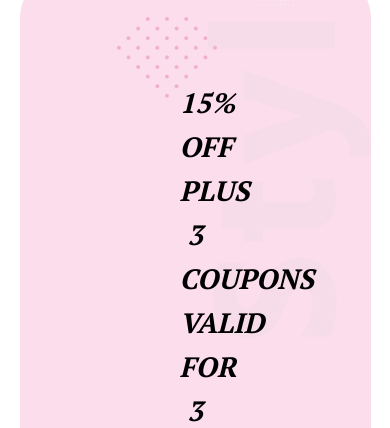
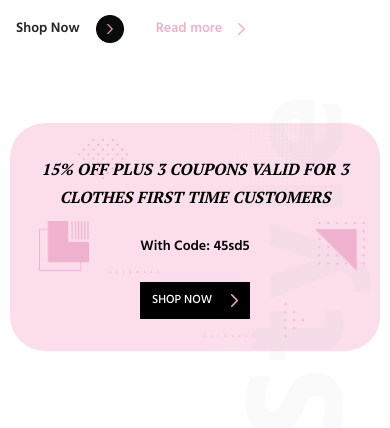
Before and after one commit to The-Anomaly/Jungle, a PHP site: page / in a window 390 px wide; the page is wider, and only the part inside the window is pictured. Shown: the part 2874-3302 px from the top of that part. Run offline with PHP 8.4, Linux system fonts and the light colour scheme.

Commit message:
The Hems - responsiveness complete \(0_0)/

```diff
--- a/The Hems/index.html
+++ b/The Hems/index.html
@@ -2,6 +2,28 @@
 <html>
   <head>
     <title>The Hems</title>
+    <meta content="width=device-width, initial-scale=1" name="viewport" />
+    <link
+      rel="stylesheet"
+      href="https://stackpath.bootstrapcdn.com/bootstrap/4.1.3/css/bootstrap.min.css"
+      integrity="sha384-MCw98/SFnGE8fJT3GXwEOngsV7Zt27NXFoaoApmYm81iuXoPkFOJwJ8ERdknLPMO"
+      crossorigin="anonymous"
+    />
+    <script
+      src="https://code.jquery.com/jquery-3.3.1.slim.min.js"
+      integrity="sha384-q8i/X+965DzO0rT7abK41JStQIAqVgRVzpbzo5smXKp4YfRvH+8abtTE1Pi6jizo"
+      crossorigin="anonymous"
+    ></script>
+    <script
+      src="https://cdnjs.cloudflare.com/ajax/libs/popper.js/1.14.3/umd/popper.min.js"
+      integrity="sha384-ZMP7rVo3mIykV+2+9J3UJ46jBk0WLaUAdn689aCwoqbBJiSnjAK/l8WvCWPIPm49"
+      crossorigin="anonymous"
+    ></script>
+    <script
+      src="https://stackpath.bootstrapcdn.com/bootstrap/4.1.3/js/bootstrap.min.js"
+      integrity="sha384-ChfqqxuZUCnJSK3+MXmPNIyE6ZbWh2IMqE241rYiqJxyMiZ6OW/JmZQ5stwEULTy"
+      crossorigin="anonymous"
+    ></script>
     <link rel="stylesheet" href="style.css" />
     <style>
       @import url("https://fonts.googleapis.com/css2?family=Hind:wght@500;600&family=PT+Serif:wght@400;700&display=swap");
--- a/The Hems/style.css
+++ b/The Hems/style.css
@@ -112,7 +112,7 @@ body {
     cursor: pointer;
 }
 .woman {
-    width: 45vw;
+    width: 100%;
 }
 
 /*Second & Third Section - Ladies & Gents Collection*/
@@ -332,7 +332,7 @@ body {
 .yourstyle {
     background-image: url("./assets/brand.svg");
     color: #ffffff;
-    opacity: 80;
+    opacity: 80%;
     background-repeat: no-repeat;
     background-size: cover;
     padding: 14rem 12rem;
@@ -354,13 +354,18 @@ body {
     margin: auto;
     cursor: pointer;
 }
-
+.ladiescarousel {
+    display: none;
+}
 
 /*Responsiveness*/
 @media(max-width: 1000px) {
     .firstsectxt {
         font-size: 5.3vw;
         padding: 1rem 2rem;
+    }
+    .clothesthat {
+        margin-left: 15%;
     }
     .navlinksec {
         margin-right: 0;
@@ -407,10 +412,10 @@ body {
         width: 170px;
     }
     .yourstyle {
-        padding: 12rem 10rem;
+        padding: 12rem 9rem;
     }
     .yourstyletxt {
-        font-size: 56px;
+        font-size: 54px;
     }
     .yourstylebtn {
         font-size: 28px;
@@ -422,3 +427,322 @@ body {
         left: 28%;
     }
 }
+
+@media (max-width: 800px) {
+    .navbar {
+        padding: 2rem 1rem 2rem 1.5rem;
+    }
+    .navlinksec {
+        width: 300px;
+        font-size: 85%;
+    }
+    .navlogo {
+        font-size: 120%;
+    }
+    .navctrl {
+        width: 70px;
+        height: 14px;
+    }
+    .navicon {
+        width: 14px;
+    }
+    .navicon:hover {
+        width: 15px;
+    }
+    .ellipse {
+        top: 2rem;
+        right: 1rem;
+    }
+    .landingsection {
+        padding-left: 1.5rem;
+    }
+    .clothesthat {
+        margin-left: 0;
+    }
+    .firstsectxt {
+        font-size: 55px;
+        width: 400px;
+        padding: 2rem;
+    }
+    .woman {
+        display: none;
+    }
+    .brand {
+        flex-direction: column;
+    }
+    .brandtxt {
+        padding: 6rem 14%;
+        width: 100%;
+        font-size: 15px;
+        margin-left: 0;
+    }
+    .brandimg {
+        width: 100%;
+    }
+    .percentoff {
+        padding: 5rem 10%;
+    }
+    .percentofftxt1 {
+        font-size: 25px;
+    }
+    .ladiesimg {
+        display: none;
+    }
+    .ladiescarousel {
+        display: block;
+        margin-top: 3rem;
+        padding: 10%;
+        background: #F7BBD830;
+    }
+    .imgwidth {
+        width: 100%;
+        height: 400px;
+    }
+    .ladindicate li {
+        border-radius: 50%;
+        width: 15px;
+        height: 15px;
+        margin-left: 10px;
+        margin-right: 10px;
+    }
+    .yourstyle {
+        padding: 10rem 4rem;
+    }
+    .yourstyletxt {
+        font-size: 50px;
+    }
+    .yourstylebtn {
+        font-size: 25px;
+        width: 220px;
+    }
+    .ladiestxt {
+        margin-left: 1.5rem;
+     }
+     .brandtxt1, .brandtxt2 {
+        width: 100%;
+     }
+}
+.mymobilenav {
+    display: none;
+}
+@media(max-width: 600px) {
+    .mynav {
+        display: none;
+    }
+    .mymobilenav {
+        padding: 1rem 1.5rem 1rem 1.5rem;
+        display: flex;
+        background: #F7BBD890;
+    }
+    .navlink {
+        font-family: 'Hind', sans-serif;
+    }
+    .myhamburger {
+        border: none;
+    }
+    .myhamburger span {
+        background-image: none !important;
+        width: 30px;
+        height: 25px;
+        display: flex;
+        flex-direction: column;
+        justify-content: space-around;
+     }
+     .line {
+        height: 2px;
+        background-color: #000000;
+     }
+     .shrtline {
+        width: 15px;
+        margin-left: 15px;
+     }
+     .firstsectxt {
+        width: 300px;
+        font-size: 50px;
+        padding: 1rem 2rem;
+     }
+     .shopnowtxt {
+        font-size: 16px;
+     }
+     .shopnowimg {
+         width: 32px;
+     }
+     .leftbg, .rightbg, .dots4a, .dots4b, .topbg {
+        width: 80px;
+     }
+     .dots3 {
+         width: 35px;
+     }
+     .style {
+        width: 130px;
+        margin-top: -1.5rem;
+     }
+     .brandbg {
+        width: 100px;
+        top: -2rem;
+     }
+     .brandtxt {
+        padding: 4rem 14%;
+     }
+     .myhamburger:focus {
+         border: none;
+         outline: none;
+     }
+     .percentoff {
+        padding: 4rem 10%;
+     }
+     .percentofftxt1 {
+        font-size: 20px;
+        margin-bottom: 0rem;
+     }
+     .percentofftxt2 {
+        font-size: 16px;
+     }
+     .percentbtn {
+        font-size: 15px;
+        width: 150px;
+     }
+     .yourstyle {
+        padding: 7rem 10%;
+     }
+     .yourstyletxt {
+        font-size: 42px;
+        margin-bottom: 5rem;
+     }
+     .yourstylebtn {
+        font-size: 20px;
+        width: 190px;
+     }
+     .smtxt {
+        font-size: 13px;
+     }
+     .lgtxt {
+        font-size: 34px;
+     }
+     .sectionshop {
+        margin-left: 1.5rem;
+        margin-top: 1.5rem;
+    }
+    .readmoretxt {
+        margin-left: 3rem;
+    }
+    .dots {
+        width: 40vw;
+    }
+}
+
+@media(max-width: 400px) {
+    .brandtxt {
+        padding: 3rem 10%;
+    font-size: 14px;
+    }
+    .mymobilenav {
+        padding: 1rem;
+    }
+    .landingsection {
+        padding-left: 1rem;
+    }
+    .firstsectxt {
+        font-size: 42px;
+        width: 230px;
+        margin-bottom: 2rem;
+    }
+    .shopnowtxt {
+        font-size: 14px;
+    }
+    .shopnowimg {
+        width: 28px;
+    }
+    .ladiescollection {
+        padding: 2rem 0 3rem 0;
+    }
+    .ladiestxt {
+        margin-left: 1rem;
+        padding-left: 1rem;
+        height: 120px;
+        width: 115px;
+    }
+    .smtxt {
+        font-size: 12px;
+    }
+    .lgtxt {
+        font-size: 30px;
+    }
+    .ladiescarousel {
+        margin-top: 2rem;
+    }
+    .brand {
+        margin-top: 2rem;
+    }
+    .brandtxt {
+        letter-spacing: normal;
+        line-height: 26px;
+    }
+    .percentoff {
+        padding: 2rem 6%;
+        border-radius: 35px;
+        width: 95%;
+    }
+    .percentofftxt1 {
+        font-size: 16px;
+        line-height: 28px;
+    }
+    .percentofftxt2 {
+        padding: 1.5rem 0;
+        font-size: 14px;
+        line-height: normal;
+    }
+    .percentbtn {
+        font-size: 12px;
+        width: 110px;
+        padding: 0.6rem;
+    }
+    .leftbg, .rightbg, .dots4a, .dots4b, .topbg {
+        width: 50px;
+    }
+    .leftbg, .rightbg {
+        bottom: 10rem;
+    }
+    .dots3 {
+        width: 20px;
+        margin-top: -3rem;
+        right: 22%;
+    }
+    .dots4a {
+        margin-top: -1rem;
+    }
+    .dots4b {
+        margin-top: -5rem;
+    }
+    .topbg {
+        margin-top: 1rem;
+        left: 20%;
+    }
+    .dotbg {
+        margin-top: 0rem;
+    }
+    .yourstyle {
+        padding: 4rem 15%;
+        padding-bottom: 6rem;
+    }
+    .yourstyletxt {
+        font-size: 30px;
+        margin-bottom: 4rem;
+    }
+    .yourstylebtn {
+        font-size: 17px;
+        width: 140px;
+        padding: 0.5rem;
+    }
+    .percentbackdrop {
+        padding-top: 2rem;
+        padding-bottom: 5rem;
+    }
+    .sectionshop {
+        margin-left: 1rem;
+        margin-top: 1rem;
+    }
+    .readmoretxt {
+        margin-left: 2rem;
+    }
+}
```
Also changed, not shown: other parts of The Hems/index.html (+97 -5 lines). Lines whose indentation alone changed are shown as unchanged.
